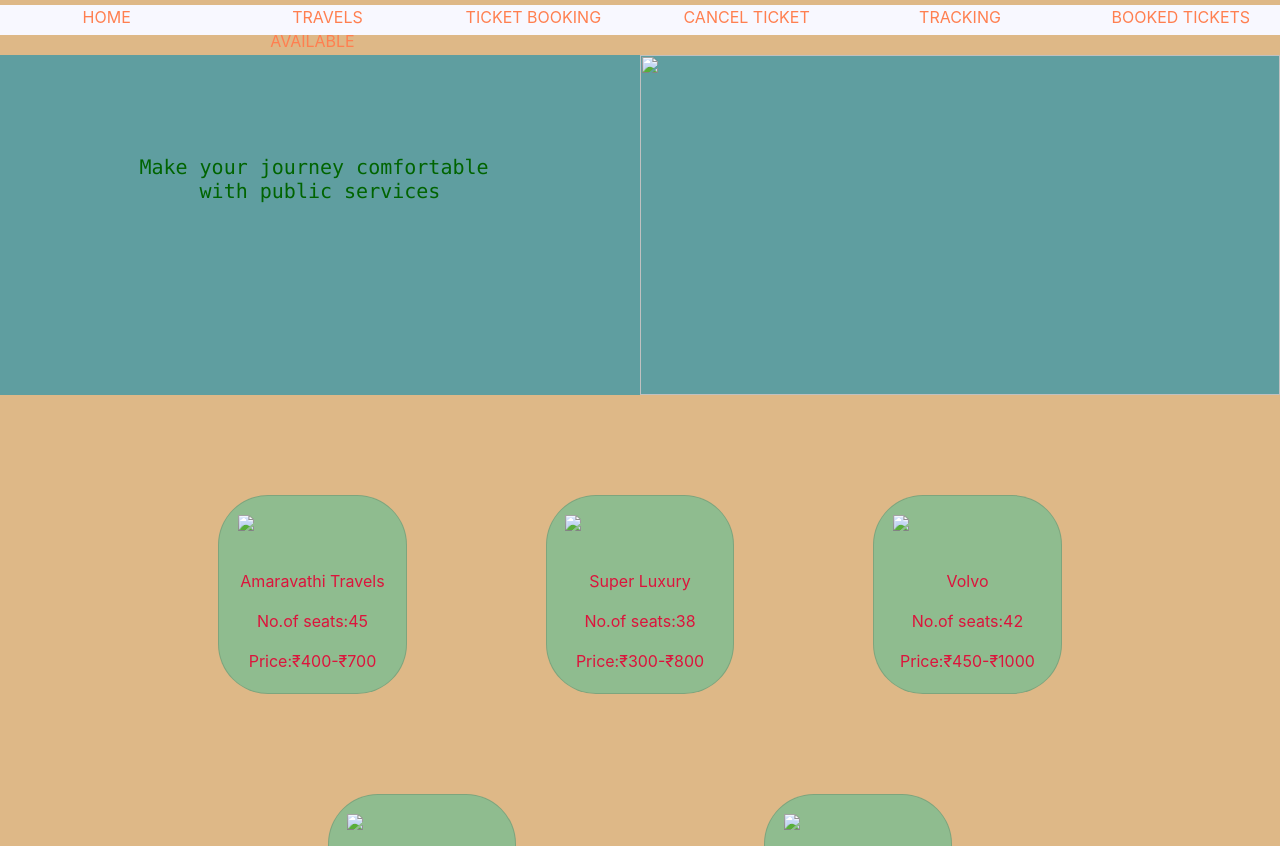
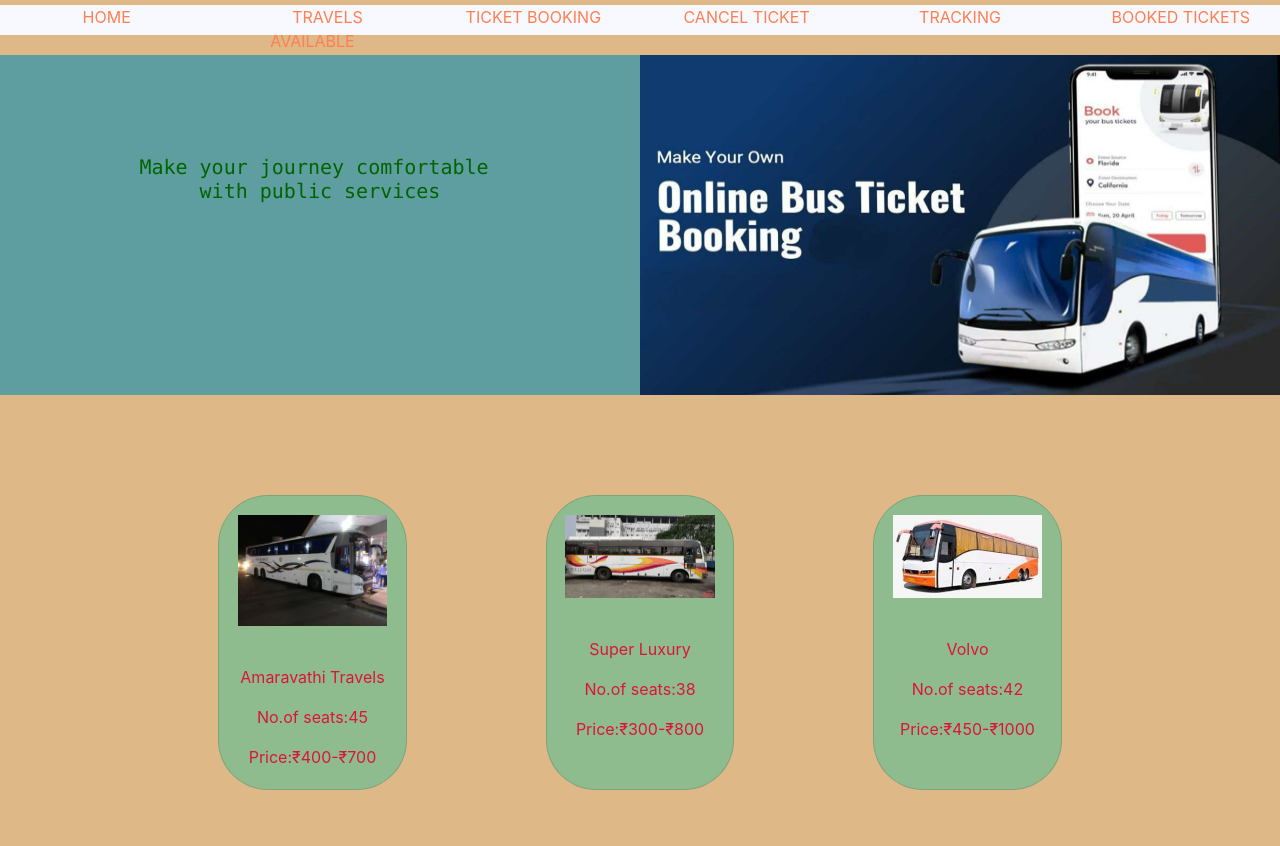
Before and after one commit to YagantiSpandana/travel, a plain HTML site: page travels.html in a window 1280 px wide. Shown: the part 71-917 px from the top of the page. Drawn offline with nearby package versions, Linux system fonts and the light colour scheme.

Commit message:
Update travels.html

```diff
--- a/travels.html
+++ b/travels.html
@@ -1,7 +1,7 @@
 <html>
     <head>
         <title>ONLINE BUS BOOKING</title>
-        <link rel="icon" href="./pictures/icon.png">
+        <link rel="icon" href="icon.png">
         <link rel="stylesheet" href="https://stackpath.bootstrapcdn.com/bootstrap/4.5.2/css/bootstrap.min.css">
         <link rel="stylesheet" href="style.css">
         <script src="main.js"></script>
@@ -22,14 +22,14 @@
                 <pre class="h5" class="col"><p>Make your journey comfortable
 with public services
                 </p></pre>
-                <a href="index.html" class="an" class="col"><img src="./pictures/icon.png" class="img"></a>
+                <a href="index.html" class="an" class="col"><img src="icon.png" class="img"></a>
             </div>
             <div class="row1">
             <div class="row">
                 <div class="col-sm-2"></div>
                 <div class="col-sm-2">
                     <div class="card">
-                        <img src="./pictures/amaravathi.jpg" class="img1"class="card-img-top">
+                        <img src="amaravathi.jpg" class="img1"class="card-img-top">
                         <div class="card-body">
                             <p class="card-text">Amaravathi Travels</p>
                             <p class="card-text">No.of seats:45</p>
@@ -40,7 +40,7 @@ with public services
                 <div class="col-sm-1"></div>
                 <div class="col-sm-2">
                     <div class="card" style="height:100%;">
-                        <img src="./pictures/super.png" class="img2" class="card-img-top">
+                        <img src="super.png" class="img2" class="card-img-top">
                         <div class="card-body">
                             <p class="card-text">Super Luxury</p>
                             <p class="card-text">No.of seats:38</p>
@@ -51,7 +51,7 @@ with public services
                 <div class="col-sm-1"></div>
                 <div class="col-sm-2">
                     <div class="card" style="height:100%;">
-                        <img src="./pictures/volvo.jpg" class="img3" class="card-img-top">
+                        <img src="volvo.jpg" class="img3" class="card-img-top">
                             <div class="card-body">
                             <p class="card-text">Volvo</p>
                             <p class="card-text">No.of seats:42</p>
@@ -67,7 +67,7 @@ with public services
                 <div class="col-sm-3"></div>
                 <div class="col-sm-2">
                     <div class="card">
-                        <img src="./pictures/indra.jpg" class="img4"class="card-img-top">
+                        <img src="indra.jpg" class="img4"class="card-img-top">
                         <div class="card-body">
                             <p class="card-text">Indra Travels</p>
                             <p class="card-text">No.of seats:32</p>
@@ -78,7 +78,7 @@ with public services
                 <div class="col-sm-2"></div>
                 <div class="col-sm-2">
                     <div class="card" style="height:100%;">
-                        <img src="./pictures/kaveri.jpg" class="img5" class="card-img-top">
+                        <img src="kaveri.jpg" class="img5" class="card-img-top">
                             <div class="card-body">
                             <p class="card-text">Kaveri Travels</p>
                             <p class="card-text">No.of seats:45</p>
```
